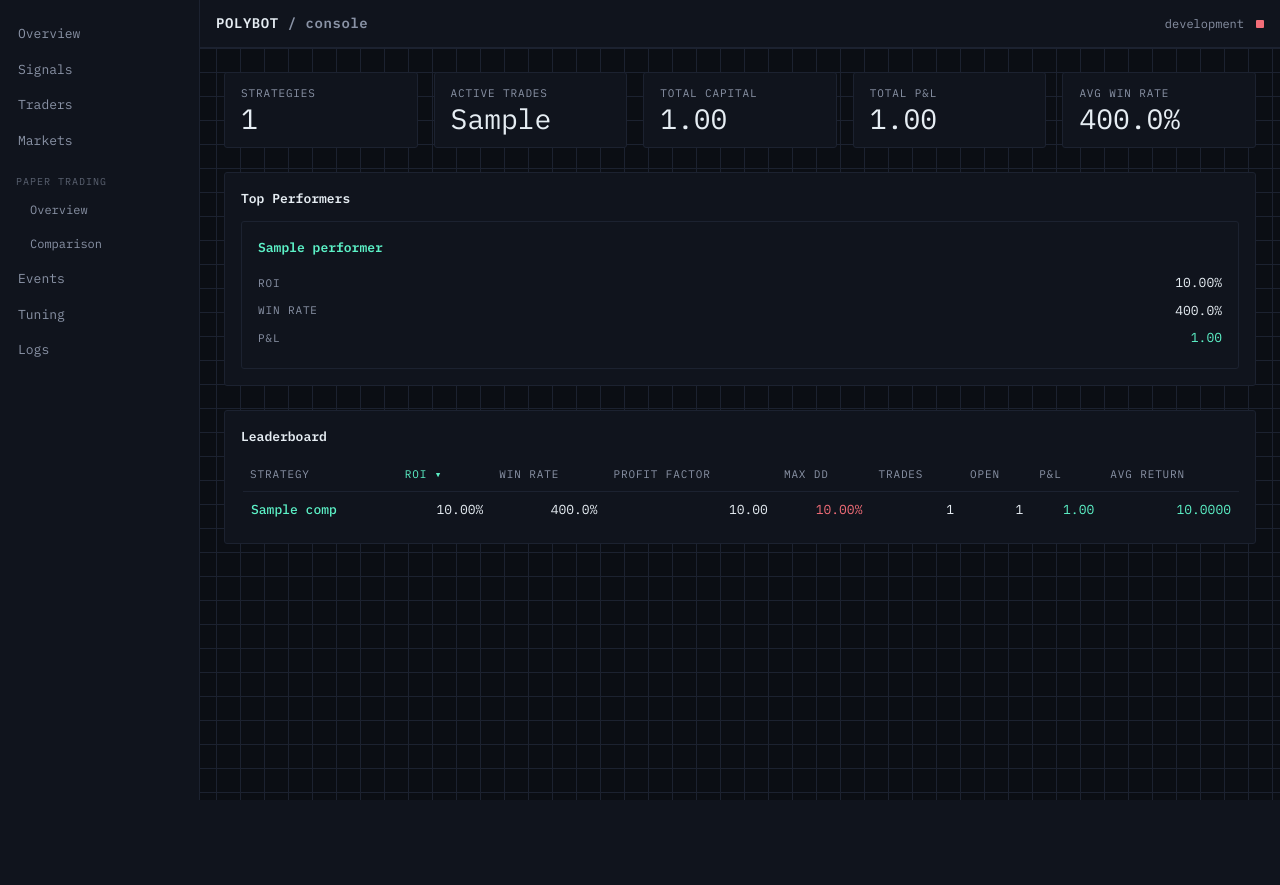
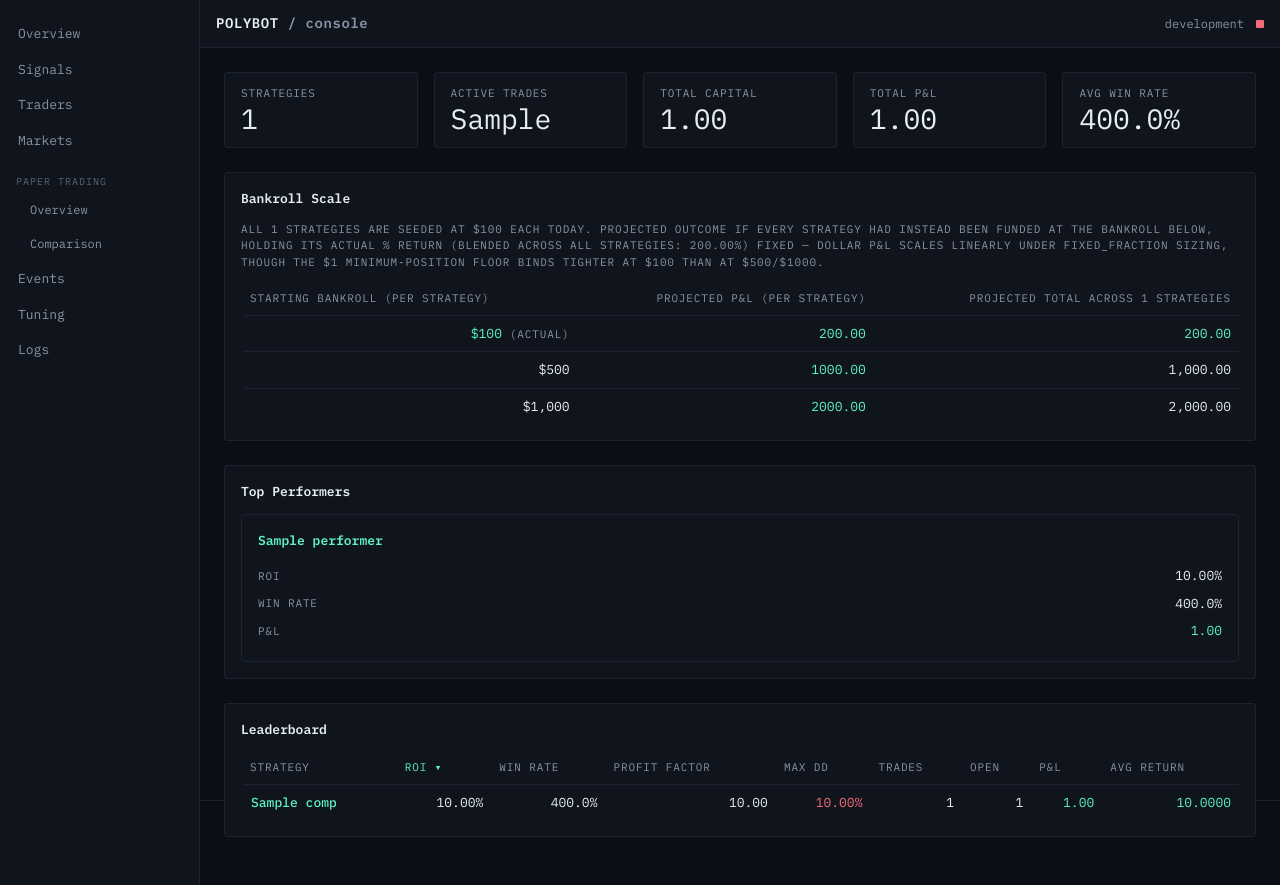
Before and after one commit to ALYTIC5/prediction-consensus-trader, a Python web app: template app/dashboard/templates/paper_overview.html in a window 1280 px wide. Before the commit the page ends 800 px from the top, so only its background shows below. Run offline with Jinja, Linux system fonts and the light colour scheme; the template is opened without the code that fills it: most values are stand-ins (such as "Sample title", 1, 10 or a date in 2020).

Commit message:
fix: dashboard leaderboard rows and filter buttons that looked clickable but weren't
Two real bugs, both dead-on-arrival interactivity:
- .clickable-row rows on the Paper leaderboard have cursor:pointer + hover
  styling implying the whole row navigates, but no JS ever wired up
  data-href - only the small strategy-name text link worked. Added a
  delegated document click handler in base.html so it survives htmx swaps.
- The paper_detail trade status-filter buttons (All/Open/Closed/Missed)
  correctly filtered the table via htmx but never toggled which button
  showed .active styling, so the UI looked stuck on "All" regardless of
  what was actually selected.
- paper_comparison's "Sharpe" column rendered profit_factor a second time
  (copy-paste artifact) - PaperComparisonRow never carried a sharpe field
  even though compute_portfolio_metrics already computes one. Wired it
  through.

Also adds a "Bankroll Scale" panel to the Paper overview and per-strategy
detail pages, projecting P&L at $100/$500/$1000 starting capital from each
strategy's actual ROI% (bankroll-invariant under FIXED_FRACTION sizing).

```diff
--- a/app/dashboard/queries.py
+++ b/app/dashboard/queries.py
@@ -919,6 +919,7 @@ class PaperComparisonRow:
     open_count: int
     total_realized_pnl: Decimal | None
     avg_return: Decimal | None
+    sharpe: Decimal | None
     insufficient: bool
 
 
@@ -927,6 +928,7 @@ class PaperOverviewStats:
     total_strategies: int
     active_trades: int
     total_capital: Decimal
+    total_starting_capital: Decimal
     total_realized_pnl: Decimal
     total_unrealized_pnl: Decimal
     avg_win_rate: Decimal | None
@@ -1089,6 +1091,7 @@ def get_comparison_data() -> list[PaperComparisonRow]:
                 open_count=metrics.open_count,
                 total_realized_pnl=metrics.total_realized_pnl,
                 avg_return=avg_return,
+                sharpe=metrics.sharpe,
                 insufficient=metrics.insufficient_sample_note is not None,
             )
         )
@@ -1112,6 +1115,7 @@ def overview_stats() -> PaperOverviewStats:
     portfolios = list_portfolios()
     active_trades = 0
     total_capital = Decimal("0")
+    total_starting_capital = Decimal("0")
     total_realized = Decimal("0")
     total_unrealized = Decimal("0")
     weighted_win_rate = Decimal("0")
@@ -1123,6 +1127,7 @@ def overview_stats() -> PaperOverviewStats:
             continue
         active_trades += metrics.open_count
         total_capital += metrics.current_bankroll
+        total_starting_capital += p.starting_bankroll
         total_realized += metrics.total_realized_pnl
         total_unrealized += metrics.unrealized_pnl
         if metrics.win_rate is not None and metrics.closed_count > 0:
@@ -1135,6 +1140,7 @@ def overview_stats() -> PaperOverviewStats:
         total_strategies=len(portfolios),
         active_trades=active_trades,
         total_capital=total_capital,
+        total_starting_capital=total_starting_capital,
         total_realized_pnl=total_realized,
         total_unrealized_pnl=total_unrealized,
         avg_win_rate=avg_win_rate,
--- a/app/dashboard/templates/base.html
+++ b/app/dashboard/templates/base.html
@@ -45,6 +45,19 @@
       {% block content %}{% endblock %}
     </main>
   </div>
+
+  <script>
+    // Delegated so it keeps working after any htmx swap replaces rows -
+    // .clickable-row exists on several tables (e.g. the paper overview
+    // leaderboard) with cursor:pointer styling that implies the whole row
+    // is clickable, not just the <a> text inside it.
+    document.addEventListener("click", function (evt) {
+      var row = evt.target.closest(".clickable-row");
+      if (!row || evt.target.closest("a")) return;
+      var href = row.getAttribute("data-href");
+      if (href) window.location.href = href;
+    });
+  </script>
 
   <script>
     // /healthz is JSON, not an HTML fragment, so this is a small plain
--- a/app/dashboard/templates/paper_comparison.html
+++ b/app/dashboard/templates/paper_comparison.html
@@ -47,7 +47,7 @@
           <td class="num {% if comp.avg_return is not none and comp.avg_return > 0 %}text-phosphor{% elif comp.avg_return is not none and comp.avg_return < 0 %}text-alert{% endif %}">
             {% if comp.avg_return is not none %}{{ "%.4f"|format(comp.avg_return) }}{% else %}<span class="text-dim">—</span>{% endif %}
           </td>
-          <td class="num">{% if comp.profit_factor is not none %}{{ "%.2f"|format(comp.profit_factor) }}{% else %}<span class="text-dim">—</span>{% endif %}</td>
+          <td class="num">{% if comp.sharpe is not none %}{{ "%.2f"|format(comp.sharpe) }}{% else %}<span class="text-dim">—</span>{% endif %}</td>
         </tr>
         {% endfor %}
       </tbody>
--- a/app/dashboard/templates/paper_overview.html
+++ b/app/dashboard/templates/paper_overview.html
@@ -26,6 +26,39 @@
   <div class="count-tile">
     <div class="micro-label">Avg win rate</div>
     <div class="count-tile__value">{% if stats.avg_win_rate is not none %}{{ "%.1f"|format(stats.avg_win_rate * 100) }}%{% else %}<span class="text-dim">—</span>{% endif %}</div>
+  </div>
+</div>
+
+{% set blended_roi_pct = ((stats.total_realized_pnl + stats.total_unrealized_pnl) / stats.total_starting_capital) if stats.total_starting_capital > 0 else none %}
+<div class="panel">
+  <div class="panel__title"><span>Bankroll Scale</span></div>
+  <p class="text-dim micro-label" style="margin-bottom:var(--space-3);">
+    All {{ stats.total_strategies }} strategies are seeded at $100 each today. Projected outcome if every strategy had instead been funded at the bankroll below, holding its actual % return (blended across all strategies: {{ "%.2f"|format(blended_roi_pct * 100) if blended_roi_pct is not none else 0 }}%) fixed — dollar P&L scales linearly under FIXED_FRACTION sizing, though the $1 minimum-position floor binds tighter at $100 than at $500/$1000.
+  </p>
+  <div class="data-table-wrap">
+    <table class="data-table">
+      <thead>
+        <tr>
+          <th>Starting bankroll (per strategy)</th>
+          <th class="num">Projected P&L (per strategy)</th>
+          <th class="num">Projected total across {{ stats.total_strategies }} strategies</th>
+        </tr>
+      </thead>
+      <tbody>
+        {% for tier in (100, 500, 1000) %}
+        {% set projected_pnl = (blended_roi_pct * tier) if blended_roi_pct is not none else none %}
+        <tr {% if tier == 100 %}class="text-phosphor"{% endif %}>
+          <td class="num">${{ "{:,.0f}".format(tier) }}{% if tier == 100 %} <span class="micro-label">(actual)</span>{% endif %}</td>
+          <td class="num {% if projected_pnl is not none and projected_pnl > 0 %}text-phosphor{% elif projected_pnl is not none and projected_pnl < 0 %}text-alert{% endif %}">
+            {% if projected_pnl is not none %}{{ "%.2f"|format(projected_pnl) }}{% else %}<span class="text-dim">—</span>{% endif %}
+          </td>
+          <td class="num">
+            {% if projected_pnl is not none %}{{ "{:,.2f}".format(projected_pnl * stats.total_strategies) }}{% else %}<span class="text-dim">—</span>{% endif %}
+          </td>
+        </tr>
+        {% endfor %}
+      </tbody>
+    </table>
   </div>
 </div>
 
```
Also changed, not shown: app/dashboard/templates/paper_detail.html (+47 -1 lines).
